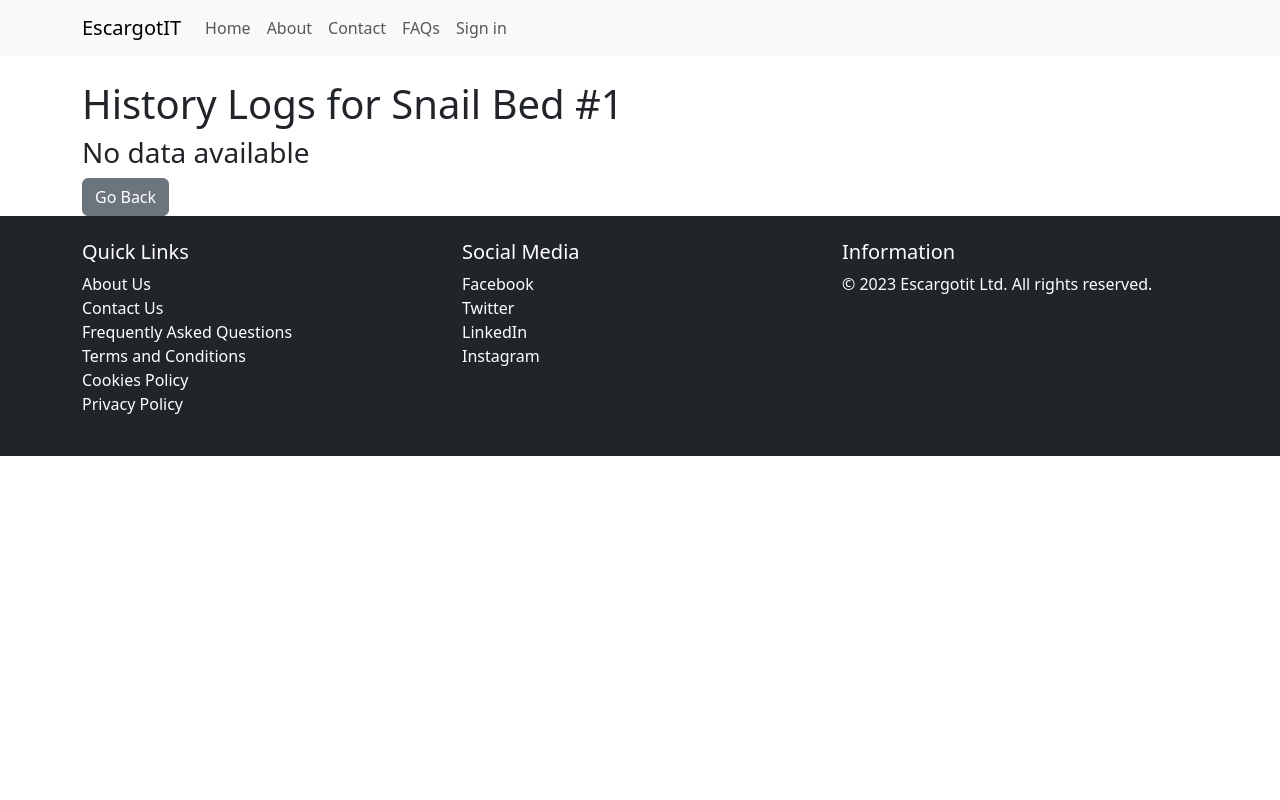
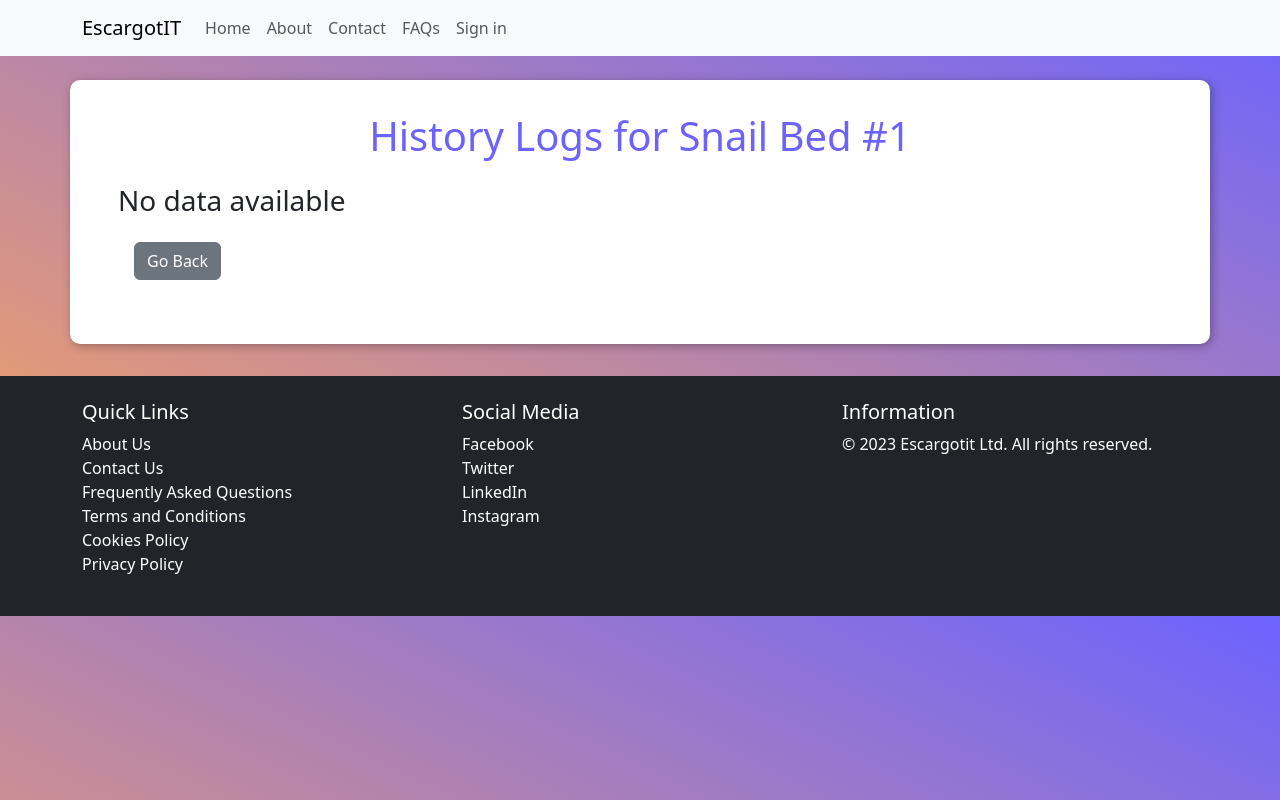
Before and after one commit to KlimentPaskalev27/Escargotit, a Django app: page /view_feed_history/352/ in a window 1280 px wide. Run offline with Django 4.2, Linux system fonts and the light colour scheme; data comes from the database, SQL or seed files in the repository; some libraries are stand-ins or nearby versions.

Commit message:
Stats view history page CSS

```diff
--- a/escargotit/templates/history.html
+++ b/escargotit/templates/history.html
@@ -8,7 +8,7 @@
 {% block content %}
 
 
-<div class="container mt-4">
+<div class="main container mt-4">
     <h1>History Logs for {{ snail_bed.bed_name }}</h1>
 
     {% if history_data %}
@@ -49,9 +49,57 @@
         <h3> No data available </h3>
     {% endif %}
 
-    <div class="button-container">
+    <div id="button-container">
         <a class="btn btn-secondary" href="{% url 'dashboard' %}">Go Back</a>
      </div>
 
 </div>
+
+
+
+<style>
+    body {
+        background: linear-gradient(to bottom left, #6c63ff, #ffa659);
+    }
+
+    .main.container {
+        background-color: white;
+        box-shadow: 2px 2px 10px rgba(0, 0, 0, 0.3);
+        border-radius: 10px;
+        margin-top: 2rem;
+        margin-bottom: 2rem;
+        padding: 1rem 3rem;
+    }
+
+    h1 {
+        color: #6c63ff;
+        padding: 1rem;
+        text-align: center;
+    }
+
+    .main ul {
+        padding-left: 0;
+        display: flex;
+        flex-direction: column;
+        align-content: center;
+        align-items: flex-start;
+        justify-content: flex-start;
+        width: 40rem;
+        margin-left: auto;
+        margin-right: auto;
+    }
+
+    .main li {
+        list-style-type: none;
+        font-size: 1.1rem;
+        margin-top: 5px;
+        margin-bottom: 5px;
+    }
+
+    #button-container {
+        padding: 1rem;
+        margin-bottom: 2rem;
+    }
+
+</style>
 {% endblock %}
```
